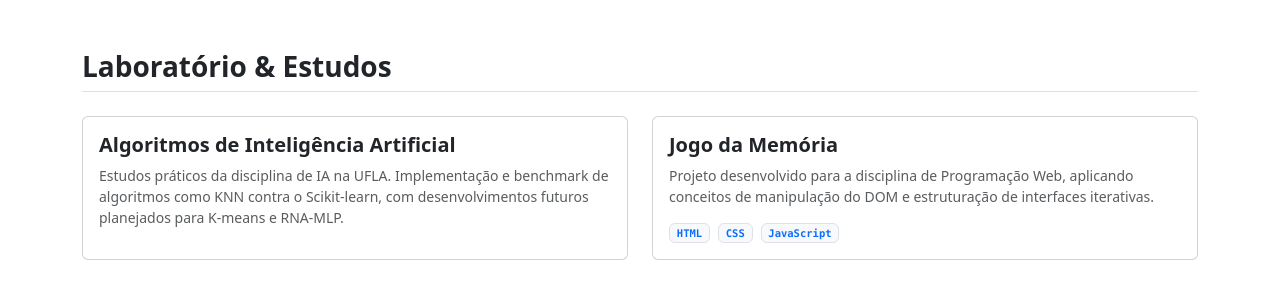
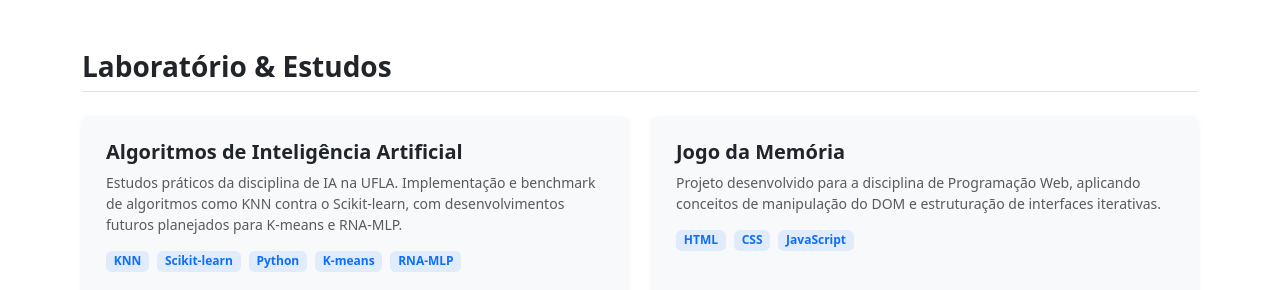
Before and after one commit to gilmar-filho/gilmar-filho-portfolio, a website: page bootstrap-version/index.html in a window 1280 px wide. Shown: the part 1425-1715 px from the top of the page. Drawn offline with nearby package versions, Linux system fonts and the light colour scheme.

Commit message:
feat: integra links reais dos projetos de laboratorio e remove pasta css do bootstrap style: adiciona tags de tecnologias aos cards de laboratório em ambas as versões

```diff
--- a/bootstrap-version/index.html
+++ b/bootstrap-version/index.html
@@ -82,22 +82,42 @@
       <h3 class="fw-bold mb-4 border-bottom pb-2">Laboratório & Estudos</h3>
       <div class="row g-4">
         <div class="col-md-6">
-          <div class="card h-100">
-            <div class="card-body">
+          <div class="card h-100 shadow-sm border-0 bg-body-tertiary">
+            <div class="card-body d-flex flex-column p-4">
               <h5 class="card-title fw-bold">Algoritmos de Inteligência Artificial</h5>
-              <p class="card-text text-muted small">Estudos práticos da disciplina de IA na UFLA. Implementação e benchmark de algoritmos como KNN contra o Scikit-learn, com desenvolvimentos futuros planejados para K-means e RNA-MLP.</p>
+              <p class="card-text text-muted small mb-3">Estudos práticos da disciplina de IA na UFLA. Implementação e benchmark de algoritmos como KNN contra o Scikit-learn, com desenvolvimentos futuros planejados para K-means e RNA-MLP.</p>
+              <div class="d-flex flex-wrap gap-2 mb-4">
+                <span class="badge text-bg-primary bg-opacity-10 text-primary border-0">KNN</span>
+                <span class="badge text-bg-primary bg-opacity-10 text-primary border-0">Scikit-learn</span>
+                <span class="badge text-bg-primary bg-opacity-10 text-primary border-0">Python</span>
+                <span class="badge text-bg-primary bg-opacity-10 text-primary border-0">K-means</span>
+                <span class="badge text-bg-primary bg-opacity-10 text-primary border-0">RNA-MLP</span>
+              </div>
+              <div class="mt-auto">
+                <a href="https://github.com/gilmar-filho/GCC128-Inteligencia_Artificial" target="_blank" class="btn btn-outline-secondary btn-sm d-inline-flex align-items-center gap-1">
+                  <i class="ph ph-github-logo fs-6"></i> Repositório
+                </a>
+              </div>
             </div>
           </div>
         </div>
         <div class="col-md-6">
-          <div class="card h-100">
-            <div class="card-body">
+          <div class="card h-100 shadow-sm border-0 bg-body-tertiary">
+            <div class="card-body d-flex flex-column p-4">
               <h5 class="card-title fw-bold">Jogo da Memória</h5>
-              <p class="card-text text-muted small">Projeto desenvolvido para a disciplina de Programação Web, aplicando conceitos de manipulação do DOM e estruturação de interfaces iterativas.</p>
-              <div class="d-flex flex-wrap gap-2 font-monospace small mt-2">
-                <span class="badge text-bg-light border text-primary">HTML</span>
-                <span class="badge text-bg-light border text-primary">CSS</span>
-                <span class="badge text-bg-light border text-primary">JavaScript</span>
+              <p class="card-text text-muted small mb-3">Projeto desenvolvido para a disciplina de Programação Web, aplicando conceitos de manipulação do DOM e estruturação de interfaces iterativas.</p>
+              <div class="d-flex flex-wrap gap-2 mb-4">
+                <span class="badge text-bg-primary bg-opacity-10 text-primary border-0">HTML</span>
+                <span class="badge text-bg-primary bg-opacity-10 text-primary border-0">CSS</span>
+                <span class="badge text-bg-primary bg-opacity-10 text-primary border-0">JavaScript</span>
+              </div>
+              <div class="mt-auto d-flex gap-2">
+                <a href="https://gilmar-filho.github.io/GAC116-Jogo_da_Memoria/page" target="_blank" class="btn btn-primary btn-sm d-inline-flex align-items-center gap-1">
+                  <i class="ph ph-play-circle fs-6"></i> Jogar
+                </a>
+                <a href="https://github.com/gilmar-filho/GAC116-Jogo_da_Memoria" target="_blank" class="btn btn-outline-secondary btn-sm d-inline-flex align-items-center gap-1">
+                  <i class="ph ph-github-logo fs-6"></i> Código
+                </a>
               </div>
             </div>
           </div>
```
Also changed, not shown: index.html (+26 -4 lines), assets/css/tailwind-out.css, bootstrap-version/css/custom-bs.css (deleted).
